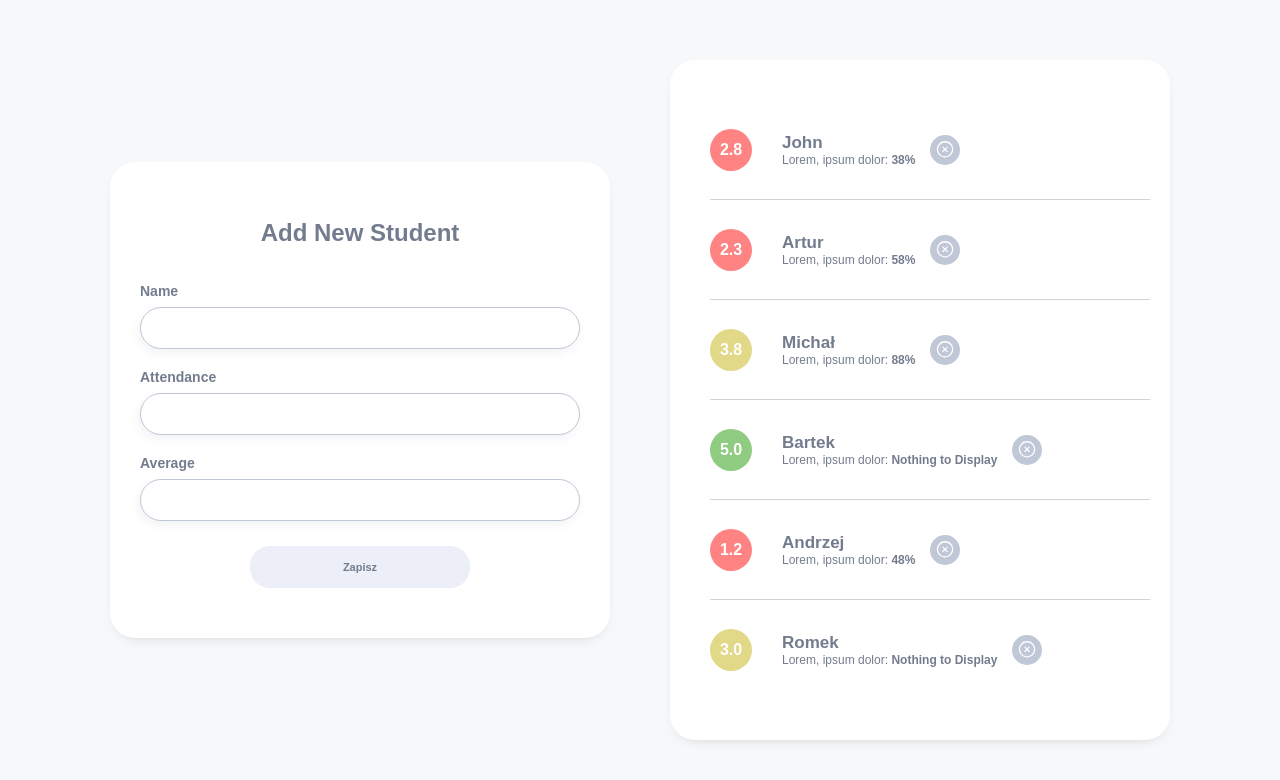
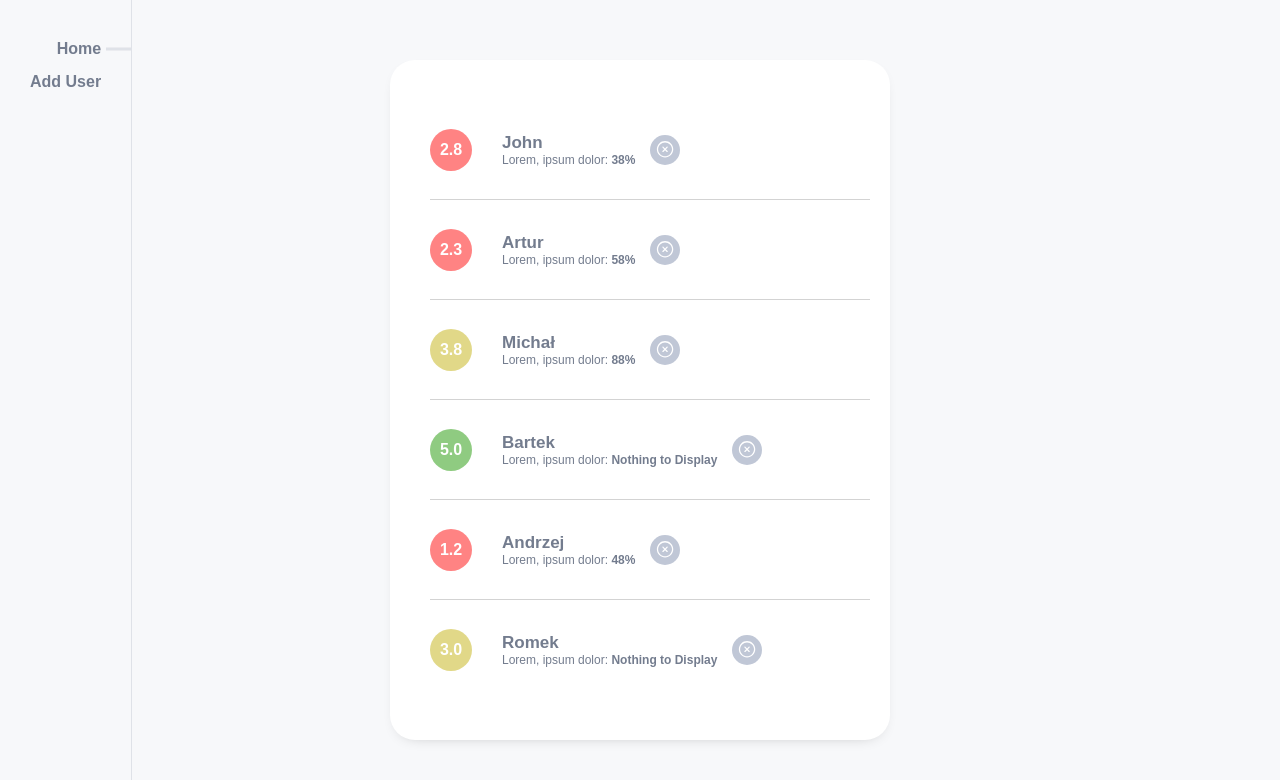
Before and after one commit to zyxzb/roman-yt, a React (Create React App) app: page / in a window 1280 px wide. Shown: the top 780 px of the page. Built offline with nearby package versions, Linux system fonts and the light colour scheme.

Commit message:
day 3 - inputs, forms and routing

```diff
--- a/package.json
+++ b/package.json
@@ -8,6 +8,7 @@
     "@testing-library/user-event": "^13.5.0",
     "react": "^18.2.0",
     "react-dom": "^18.2.0",
+    "react-router-dom": "^6.4.2",
     "react-scripts": "5.0.1",
     "sass": "^1.55.0",
     "styled-components": "^5.3.6",
--- a/src/assets/styles/theme.js
+++ b/src/assets/styles/theme.js
@@ -10,6 +10,7 @@ export const theme = {
         warning: '#E1D888',
         darkPurple: '#C0C7D6',
         lightPurple: '#ECEFF7',
+        borderColor: '#DFE2E8',
     },
     fontSize: {
         xxl: '34px',
--- /dev/null
+++ b/src/components/organisms/Form/Form.jsx
@@ -0,0 +1,23 @@
+import React from 'react';
+import { Wrapper } from '../UsersList/UsersList.styles';
+import { Title } from 'components/atoms/Title/Title.styles';
+import FormField from 'components/molecules/FormField/FormField';
+import { Button } from 'components/atoms/Button/Button.styles';
+
+
+const Form = ({handleSubmit,handleInputChange, formValues}) => {
+
+    return (
+        <>
+        <Wrapper as='form' onSubmit={handleSubmit}>
+            <Title>Add New Student</Title>
+            <FormField label='Name' id='name' name='name' value={formValues.name} onChange={handleInputChange}/>
+            <FormField label='Attendance' id='attendance' name='attendance' value={formValues.attendance} onChange={handleInputChange}/>
+            <FormField label='Average' id='average' name='average' value={formValues.average} onChange={handleInputChange}/>
+            <Button type='submit'>Zapisz</Button>
+        </Wrapper>
+        </>
+    );
+}
+
+export default Form;
--- a/src/components/organisms/UsersList/UsersList.jsx
+++ b/src/components/organisms/UsersList/UsersList.jsx
@@ -1,45 +1,10 @@
-import React,{useState} from 'react';
-import {users as usersData} from 'data/users';
+import React from 'react';
 import UsersListItem from 'components/molecules/UsersListsItem/UsersListItem';
 import { Wrapper, StyledList } from './UsersList.styles';
-import { Title } from 'components/atoms/Title/Title.styles';
-import FormField from 'components/molecules/FormField/FormField';
-import { Button } from 'components/atoms/Button/Button.styles';
 
-const initialValue = {
-        name: '',
-        attendance:'',
-        average: '',
-}
-
-const UsersList = () => {
-    const [users, setUsers] = useState(usersData);
-    const [formValues, setFormValues] = useState(initialValue);
-
-    const deleteUser = (name) => {
-    const filteredUsers = users.filter((user) => user.name !== name)
-    setUsers(filteredUsers)
-    }
-
-    const handleSubmit = (e) => {
-        e.preventDefault()
-        setFormValues(initialValue)
-    }
-
-    const handleInputChange = (e) => {
-        setFormValues({...formValues, [e.target.name]: e.target.value})
-        console.log(formValues);
-    }
-
+const UsersList = ({users, deleteUser}) => {
     return (
         <>
-        <Wrapper as='form' onSubmit={handleSubmit}>
-            <Title>Add New Student</Title>
-            <FormField label='Name' id='name' name='name' value={formValues.name} onChange={handleInputChange}/>
-            <FormField label='Attendance' id='attendance' name='attendance' value={formValues.attendance} onChange={handleInputChange}/>
-            <FormField label='Average' id='average' name='average' value={formValues.average} onChange={handleInputChange}/>
-            <Button type='submit'>Zapisz</Button>
-        </Wrapper>
         <Wrapper>
             <StyledList>
                 {users.map((userData, index) => (
--- a/src/pages/App.js
+++ b/src/pages/App.js
@@ -1,12 +1,15 @@
-import React from 'react';
+import React, {useState} from 'react';
+import {users as usersData} from 'data/users';
 import './App.css';
 import UsersList from 'components/organisms/UsersList/UsersList';
-import styled, { ThemeProvider } from 'styled-components';
+import styled, {ThemeProvider} from 'styled-components';
 import {GlobalStyle} from 'assets/styles/GlobalStyle';
 import {theme} from 'assets/styles/theme'
+import {BrowserRouter, Routes, Route, NavLink} from 'react-router-dom';
+import Form from 'components/organisms/Form/Form';
 
 const Wrapper = styled.div `
-background-color: ${({theme}) => theme.colors.lightGrey};
+    background-color: ${ ({theme}) => theme.colors.lightGrey};
     display: flex;
     justify-content: center;
     align-items: center;
@@ -14,14 +17,89 @@ min-height: 100vh;
 
 `;
 
-function App() {
+const Navigation = styled.nav`
+    position: absolute;
+    top: 0;
+    left: 0;
+    background-color: ${ ({theme}) => theme.colors.lightGrey};
+    display: flex;
+    flex-direction: column;
+    height: 100vh;
+    padding: 40px 30px;
+    text-align: right;
+    border-right: 1px solid ${ ({theme}) => theme.colors.borderColor};
+
+    a{
+        color: ${ ({theme}) => theme.colors.darkGrey};
+        margin-bottom: 15px;
+        text-decoration: none;
+        font-weight: 700;
+        position: relative;
+
+        &.active::after{
+            content: '';
+            position: absolute;
+            top: 50%;
+            transform: translateY(-50%);
+            right: -30px;
+            width: 25px;
+            height: 3px;
+            background-color: ${ ({theme}) => theme.colors.borderColor};
+        }
+    }
+
+`
+
+const initialValue = {
+    name: '',
+    attendance:'',
+    average: '',
+}
+
+    const App = () => {
+
+    const [users, setUsers] = useState(usersData);
+    const [formValues, setFormValues] = useState(initialValue);
+
+    const deleteUser = (name) => {
+    const filteredUsers = users.filter((user) => user.name !== name)
+    setUsers(filteredUsers)
+    }
+
+    const handleSubmit = (e) => {
+        e.preventDefault()
+        const newUser = {
+            name: formValues.name,
+            attendances: formValues.attendance,
+            average: formValues.average,
+        }
+
+        setUsers([...users, newUser]);
+        setFormValues(initialValue);
+
+    }
+
+    const handleInputChange = (e) => {
+        setFormValues({...formValues, [e.target.name]: e.target.value})
+        console.log(formValues);
+    }
+
         return (
+            <BrowserRouter>
                 <ThemeProvider theme={theme}>
                     <GlobalStyle/>
                     <Wrapper className="App">
-                <UsersList/>
+                    <Navigation>
+                        <NavLink to="/" end>Home</NavLink>
+                        <NavLink to="addUser">Add User</NavLink>
+                    </Navigation>
+                        <Routes>
+                            <Route path="/" index element={<UsersList users={users} deleteUser={deleteUser}/>}></Route>
+                            <Route path="addUser" exact element={<Form handleSubmit={handleSubmit} handleInputChange={handleInputChange} formValues={formValues}/>}  />
+                        </Routes>
                     </Wrapper>
                 </ThemeProvider>
+            </BrowserRouter>
         );
     }
 
```
Also changed, not shown: 1 other file (tests, documents, lock files or other folders). Lines whose indentation alone changed are shown as unchanged.
